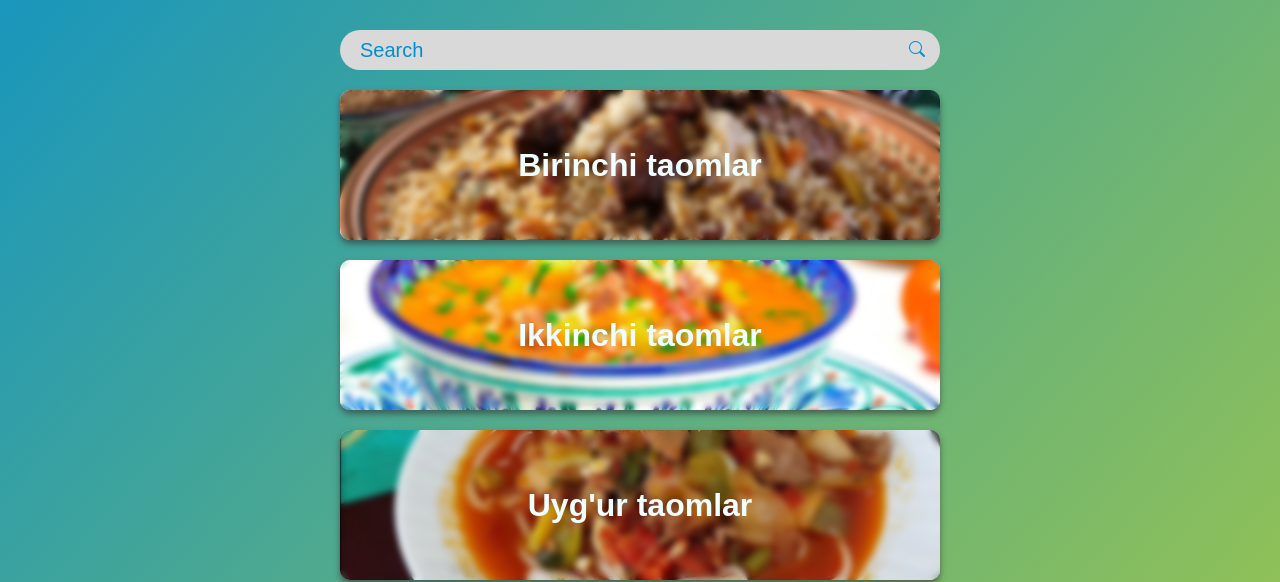
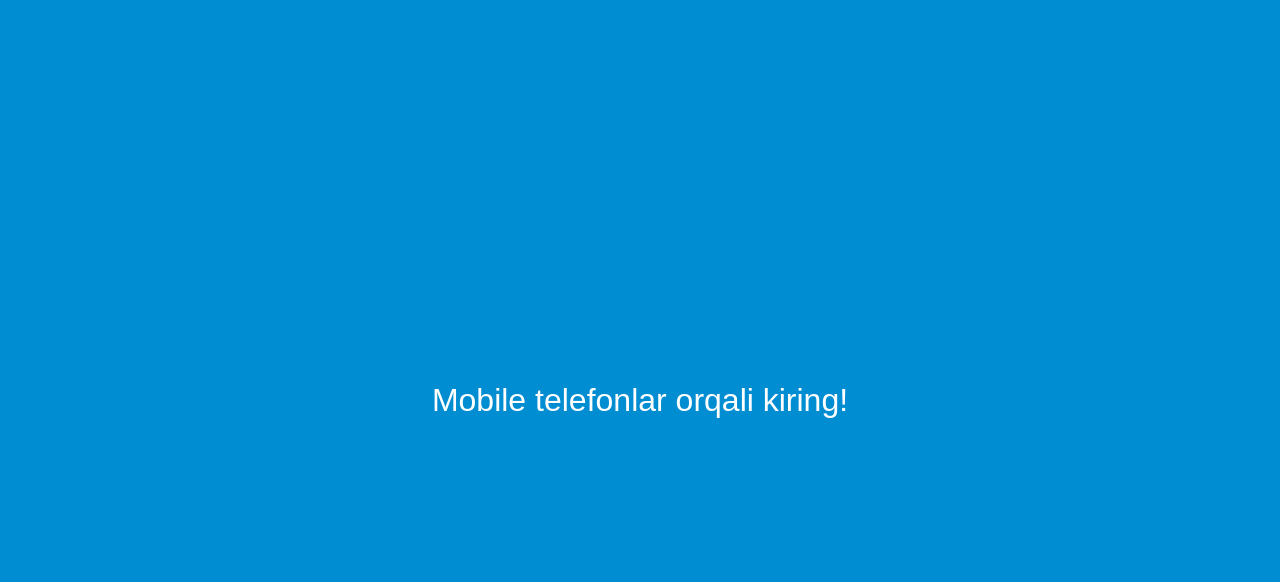
Before and after one commit to qmirzobek/foodmenu3, a plain HTML site: page menu.html in a window 1280 px wide. Shown: the top 582 px of the page. Drawn offline with Linux system fonts and the light colour scheme; a web font is replaced by a local one.

Commit message:
Update menu.html

```diff
--- a/menu.html
+++ b/menu.html
@@ -168,6 +168,8 @@
             padding-bottom: 0!important;
         }
         .fdescription .fprice{
+            display: flex;
+            align-items: center;
             font-size: 1.2rem;
             text-align: end;
             place-items: center;
@@ -191,8 +193,13 @@
             color: #fff;
         }
         .ftiming{
+            /* padding-top: 10px; */
+            position: flex-start;
             font-weight: 100;
             font-size: 0.5rem;
+            display: flex;
+            align-items: center;
+            gap: 6px;
             color: #fff;
         }
         .ftitle h3{
@@ -392,9 +399,34 @@
             font-size: .5rem;
             font-weight: 100;
         }
+        .screenSplash{
+            display: none;
+        }
+
+        @media screen and (min-width: 620px){
+            .screenSplash{
+                width: 100vw;
+                height: 100vh;
+                position: fixed;
+                top: 0;
+                left: 0;
+                background: #008dd2;
+                color: #fff;
+                z-index: 1100;
+                font-size: 2rem;
+                padding: 10vh 30vw;
+                text-align: center;
+                display: flex;
+                justify-content: center;
+                align-items: center;
+            }
+        }
     </style>
 </head>
 <body class="open-sans-classic">
+    <div class="screenSplash">
+        <p>Mobile telefonlar orqali kiring!</p>
+    </div>
     <div class="fmodal">
         <div class="fModalImg">
             <img src="assets/img/food3.jpg" alt="">
@@ -591,7 +623,7 @@
                     if((items[i][j][1].length>2)){
                         extraName='('+items[i][j][1]+')';
                     }
-                    z+='<div class="fcard"><div class="fimg" onclick="showFModal(\''+items[i][j][3]+'\')"><img src="assets/img/'+items[i][j][3]+'" alt=""></div><div class="fdescription"><div class="ftitle"><h3 class="open-sans-condensed">'+items[i][j][0]+'<span class="extraName open-sans-condensed"> '+extraName+'</span></h3></div><div class="fprice">'+items[i][j][2]+'</div><p class="ftiming poiret-one-regular">(Tayyor bo\'lish vaqti 10 daqiqa)</p></div></div>';
+                    z+='<div class="fcard"><div class="fimg" onclick="showFModal(\''+items[i][j][3]+'\')"><img src="assets/img/'+items[i][j][3]+'" alt=""></div><div class="fdescription"><div class="ftitle"><h3 class="open-sans-condensed">'+items[i][j][0]+'<span class="extraName open-sans-condensed"> '+extraName+'</span></h3></div><div class="fprice"><p class="ftiming poiret-one-regular"><i class="bi bi-clock"></i>10 daqiqa</p> '+items[i][j][2]+'</div></div></div>';
                 }
                 console.log('hi');
                 z+="</div></div>";
```
